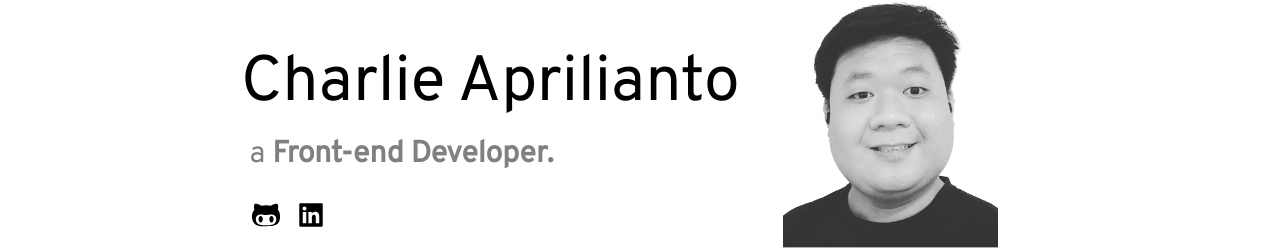
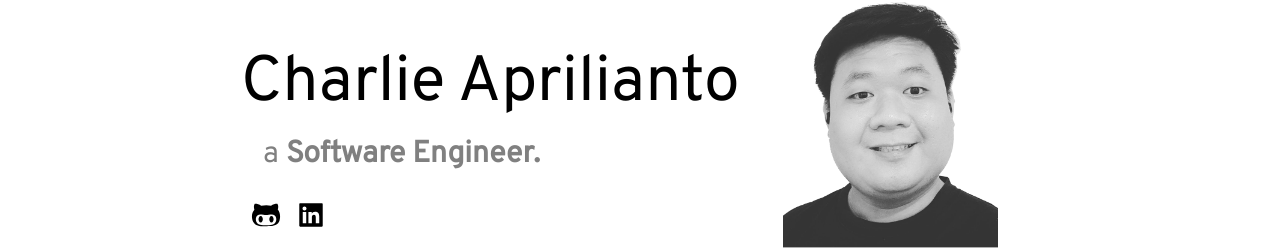
Before and after one commit to chaanto/e-profile, a React (Create React App) app: page / in a window 1280 px wide. Shown: the part 293-543 px from the top of the page. Built offline with nearby package versions, Linux system fonts and the light colour scheme.

Commit message:
Update index.js

```diff
--- a/src/Components/HeroSection/index.js
+++ b/src/Components/HeroSection/index.js
@@ -17,7 +17,7 @@ const HeroSection = () => {
                         loop={Infinity}
                         wrapper='b'
                         steps={[
-                        ' Front-end Developer.',
+                        ' Software Engineer.',
                         4000,
                         ]}
                     />
```
